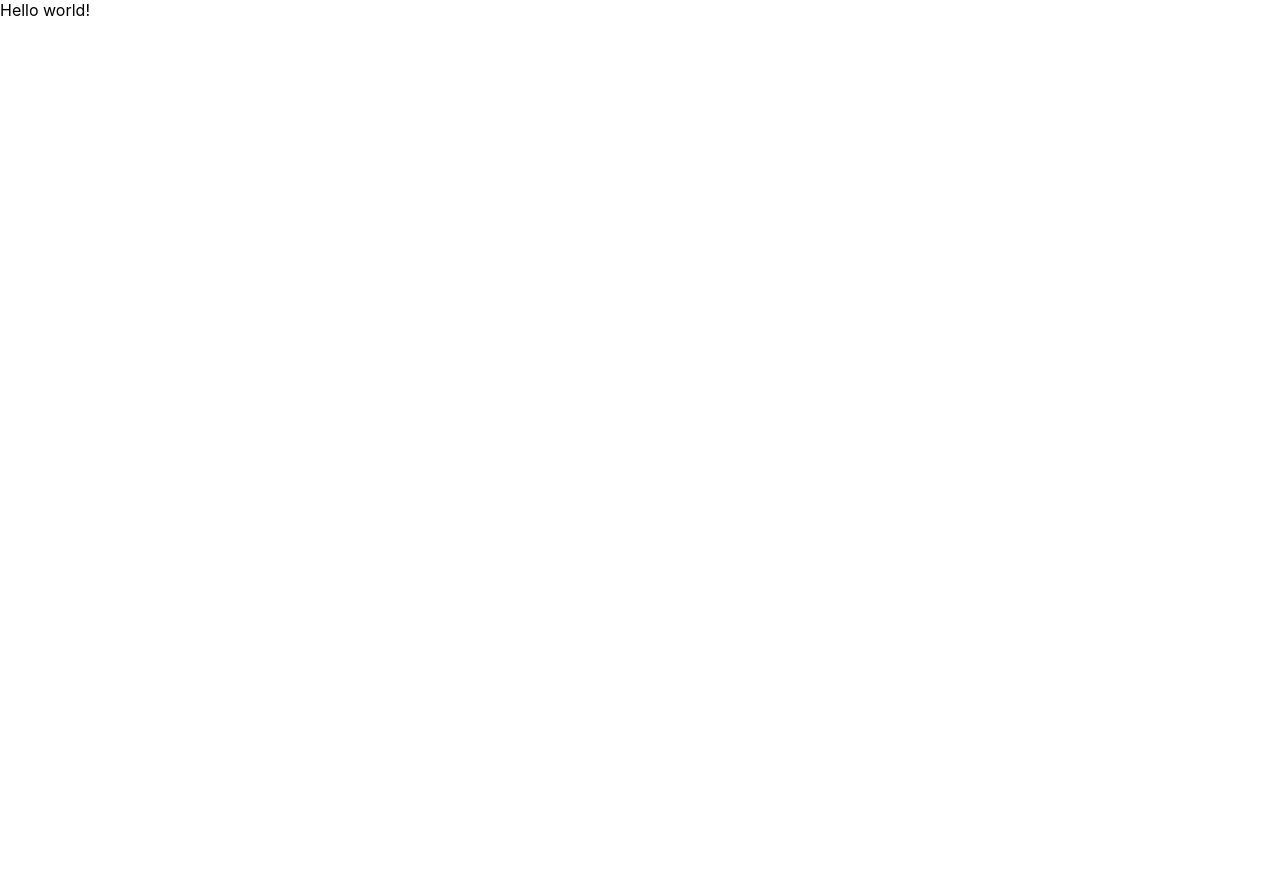
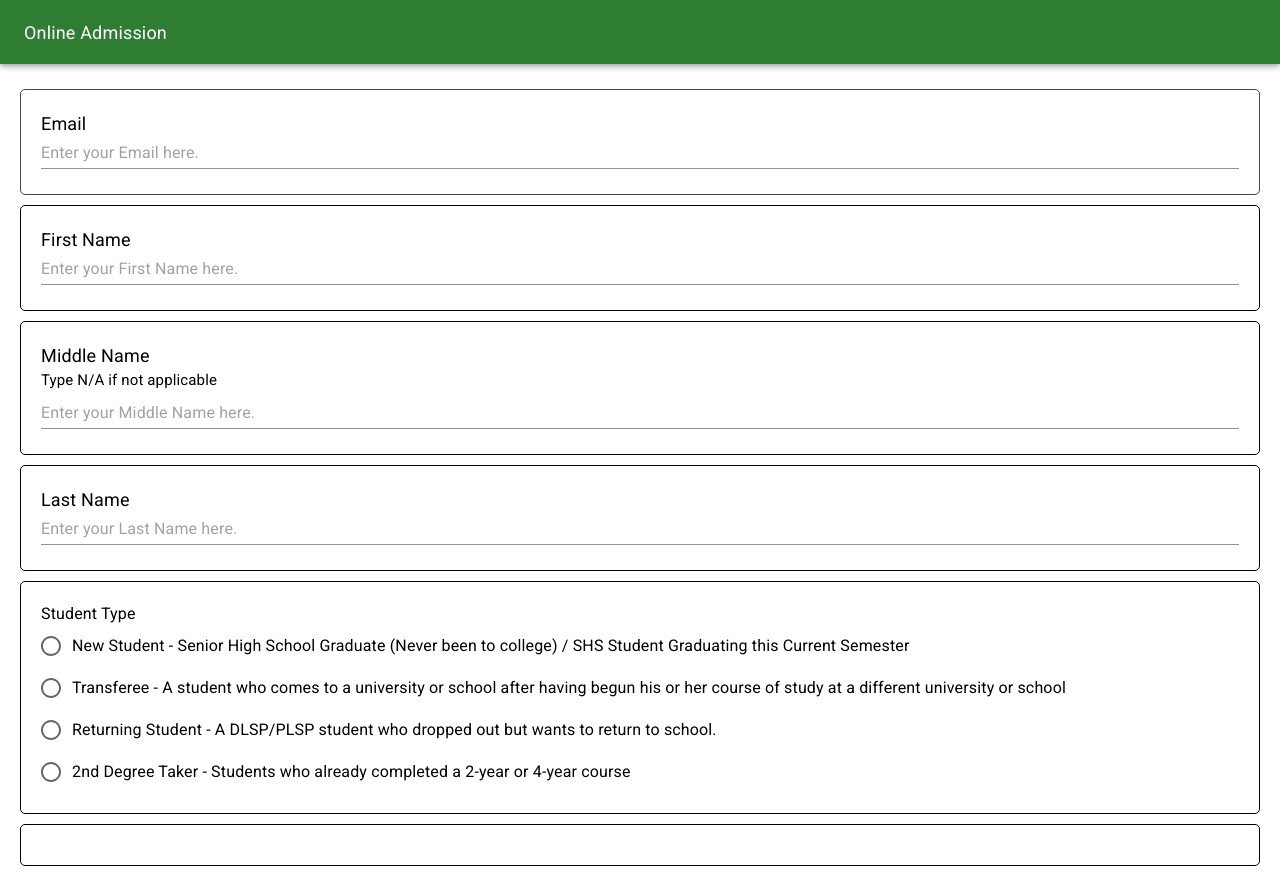
Before and after one commit to JoseAntonio008/frontEndReg, a React (Vite) app: page / in a window 1280 px wide. Before the commit the page ends 800 px from the top, so only its background shows below. Built offline with nearby package versions, Linux system fonts and the light colour scheme.

Commit message:
initial design

```diff
--- a/src/App.tsx
+++ b/src/App.tsx
@@ -1,7 +1,12 @@
 import "./App.css";
+import { FormReg } from "./pages/Register";
 
 function App() {
-  return <div>Hello world!</div>;
+  return (
+    <>
+      <FormReg />
+    </>
+  );
 }
 
 export default App;
--- /dev/null
+++ b/src/pages/Register.tsx
@@ -0,0 +1,155 @@
+import {
+  Stack,
+  FormControl,
+  TextField,
+  AppBar,
+  Toolbar,
+  Typography,
+  RadioGroup,
+  Radio,
+  FormControlLabel,
+  FormLabel,
+} from "@mui/material";
+
+const customFocus = {
+  color: "black", // Default color
+  "&.Mui-focused": {
+    color: "green", // Change color on focus
+  },
+};
+
+export function FormReg() {
+  return (
+    <>
+      <AppBar position="sticky" color="success">
+        <Toolbar>
+          <Typography sx={{ fontSize: "18px" }}>Online Admission</Typography>
+        </Toolbar>
+      </AppBar>
+      <Stack direction={"column"} sx={{ padding: "20px" }}>
+        <FormControl>
+          <Stack
+            sx={{
+              padding: "20px",
+              border: "1px solid rgb(71, 71, 71)",
+              borderRadius: "5px",
+              my: "5px",
+            }}
+          >
+            <Typography sx={{ fontSize: "18px" }}>Email</Typography>
+            <TextField
+              placeholder="Enter your Email here."
+              variant="standard"
+              autoComplete="off"
+              name="email"
+              type="email"
+              sx={{ mb: "5px" }}
+            ></TextField>
+          </Stack>
+          <Stack
+            sx={{
+              padding: "20px",
+              border: "1px solid black",
+              borderRadius: "5px",
+              my: "5px",
+            }}
+          >
+            <Typography sx={{ fontSize: "18px" }}>First Name</Typography>
+            <TextField
+              placeholder="Enter your First Name here."
+              variant="standard"
+              autoComplete="off"
+              name="firstName"
+              sx={{ mb: "5px" }}
+            ></TextField>
+          </Stack>
+          <Stack
+            sx={{
+              padding: "20px",
+              border: "1px solid black",
+              borderRadius: "5px",
+              my: "5px",
+            }}
+          >
+            <Typography sx={{ fontSize: "18px" }}>Middle Name</Typography>
+            <Typography sx={{ fontSize: "15px", mb: "5px" }}>
+              Type N/A if not applicable
+            </Typography>
+            <TextField
+              placeholder="Enter your Middle Name here."
+              variant="standard"
+              autoComplete="off"
+              name="middleName"
+              sx={{ mb: "5px" }}
+            ></TextField>
+          </Stack>
+          <Stack
+            sx={{
+              padding: "20px",
+              border: "1px solid black",
+              borderRadius: "5px",
+              my: "5px",
+            }}
+          >
+            <Typography sx={{ fontSize: "18px" }}>Last Name</Typography>
+            <TextField
+              placeholder="Enter your Last Name here."
+              variant="standard"
+              autoComplete="off"
+              name="lastName"
+              sx={{ mb: "5px" }}
+            ></TextField>
+          </Stack>
+          <Stack
+            sx={{
+              padding: "20px",
+              border: "1px solid black",
+              borderRadius: "5px",
+              my: "5px",
+            }}
+          >
+            <FormLabel id="student-Type" sx={{ ...customFocus }}>
+              Student Type
+            </FormLabel>
+            <RadioGroup aria-labelledby="student-Type">
+              <FormControlLabel
+                name="studentType"
+                value={"newStudent"}
+                label="New Student - Senior High School Graduate (Never been to college) / SHS Student Graduating this Current Semester"
+                control={<Radio />}
+              ></FormControlLabel>
+              <FormControlLabel
+                name="studentType"
+                value={"transferee"}
+                label="Transferee - A student who comes to a university or school after having begun his or her course of study at a different university or school"
+                control={<Radio />}
+              ></FormControlLabel>
+
+              <FormControlLabel
+                name="studentType"
+                value={"returningStudent"}
+                label="Returning Student - A DLSP/PLSP student who dropped out but wants to return to school."
+                control={<Radio />}
+              ></FormControlLabel>
+
+              <FormControlLabel
+                name="studentType"
+                value={"2ndDegreeTaker"}
+                label="2nd Degree Taker - Students who already completed a 2-year or 4-year course"
+                control={<Radio />}
+              ></FormControlLabel>
+            </RadioGroup>
+          </Stack>
+          <Stack
+            sx={{
+              padding: "20px",
+              border: "1px solid black",
+              borderRadius: "5px",
+              my: "5px",
+            }}
+          ></Stack>
+        </FormControl>
+      </Stack>
+    </>
+  );
+}
```
Also changed, not shown: src/services/axios.tsx (added, +14 -0 lines).
